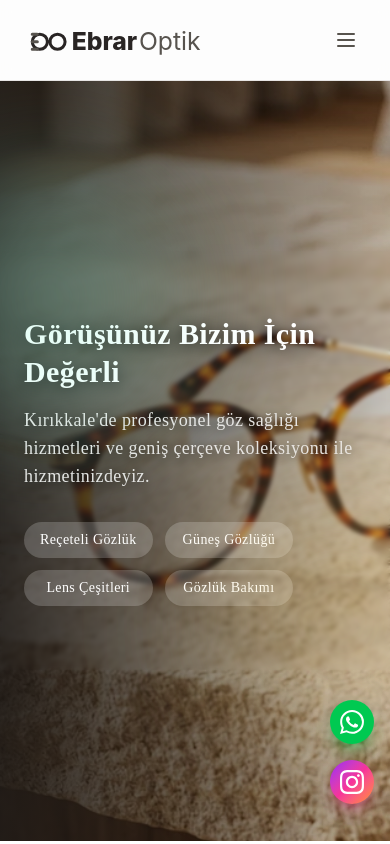
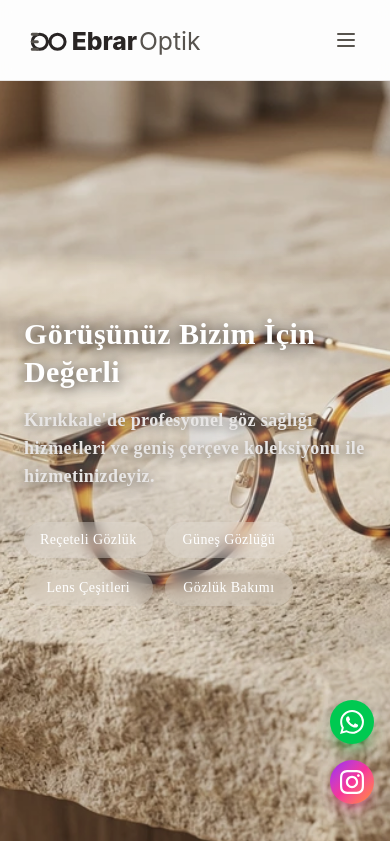
Before and after one commit to temreyildirim8/ebrar-optik, a Next.js app: page / in a window 390 px wide. Shown: the top 844 px of the page. Built offline with nearby package versions, Linux system fonts and the light colour scheme.

Commit message:
feat: better readability for the hero

```diff
--- a/src/components/AnimatedHeroBackground.tsx
+++ b/src/components/AnimatedHeroBackground.tsx
@@ -22,7 +22,7 @@ export function AnimatedHeroBackground() {
   }, []);
 
   return (
-    <div className="absolute inset-0 z-0 overflow-hidden bg-stone-900">
+    <div className="absolute inset-0 z-0 overflow-hidden bg-white/20 md:bg-stone-900">
       <AnimatePresence initial={false}>
         <motion.div
           key={currentIndex}
@@ -43,12 +43,13 @@ export function AnimatedHeroBackground() {
             className="object-cover object-center"
             sizes="100vw"
             quality={90}
+            style={{ filter: "saturate(0.8) brightness(0.95)" }}
           />
         </motion.div>
       </AnimatePresence>
 
-      {/* Yazıların okunabilirliğini artırmak için zarif gradient overlay */}
-      <div className="absolute inset-0 bg-gradient-to-r from-stone-900/90 via-stone-900/50 to-stone-900/10 dark:from-stone-950/95 dark:via-stone-950/70 dark:to-stone-950/20" />
+      {/* Gradient overlay */}
+      <div className="hidden md:block absolute inset-0 bg-gradient-to-r from-stone-900/90 via-stone-900/50 to-stone-900/10 dark:from-stone-950/95 dark:via-stone-950/70 dark:to-stone-950/20" />
     </div>
   );
 }
--- a/src/components/sections/HeroSection.tsx
+++ b/src/components/sections/HeroSection.tsx
@@ -6,7 +6,7 @@ export function HeroSection() {
     <section className="relative flex min-h-[90vh] w-full items-center justify-center overflow-hidden bg-gradient-to-br from-stone-50 via-white to-stone-100 dark:from-stone-950 dark:via-stone-900 dark:to-stone-950">
       <AnimatedHeroBackground />
 
-      <div className="container relative z-10 md:mx-auto flex max-w-7xl flex-col items-start justify-center gap-8 px-6 py-16 md:px-12 lg:px-24 backdrop-blur-[2px] md:backdrop-blur-[0]">
+      <div className="container relative z-10 md:mx-auto flex max-w-7xl flex-col items-start justify-center gap-8 px-6 py-16 md:px-12 lg:px-24 [background:radial-gradient(ellipse_at_center,rgba(255,255,255,0.25)_0%,rgba(255,255,255,0.1)_50%,rgba(255,255,255,0)_80%)] md:bg-transparent">
         {/* Logo and Brand */}
         {/* <HeroReveal className="flex flex-col items-center gap-4 text-center">
           <div className="flex h-20 w-20 items-center justify-center rounded-2xl bg-gradient-to-br from-emerald-500 to-teal-600 shadow-lg shadow-emerald-500/20">
@@ -22,10 +22,10 @@ export function HeroSection() {
           delay={0.2}
           className="flex max-w-3xl flex-col items-start gap-4 text-left"
         >
-          <h2 className="drop-shadow-[0_2px_8px_rgba(0,0,0,0.8)] text-3xl font-semibold leading-tight text-white sm:text-4xl md:text-5xl">
+          <h2 className="drop-shadow-[0_2px_8px_rgba(0,0,0,0.8)] text-3xl font-black leading-tight text-white sm:text-4xl md:text-5xl">
             Görüşünüz Bizim İçin Değerli
           </h2>
-          <p className="drop-shadow-[0_2px_6px_rgba(0,0,0,0.6)] text-lg text-stone-200 sm:text-xl md:text-2xl">
+          <p className="drop-shadow-[0_2px_6px_rgba(0,0,0,0.6)] text-lg font-semibold text-stone-200 sm:text-xl md:text-2xl">
             Kırıkkale&apos;de profesyonel göz sağlığı hizmetleri ve geniş
             çerçeve koleksiyonu ile hizmetinizdeyiz.
           </p>
@@ -72,8 +72,8 @@ export function HeroSection() {
         </div> */}
 
         {/* Decorative Elements */}
-        <div className="absolute -left-20 -top-20 h-64 w-64 rounded-full bg-gradient-to-br from-emerald-200/30 to-teal-200/30 blur-3xl dark:from-emerald-800/20 dark:to-teal-800/20" />
-        <div className="absolute -right-20 -bottom-20 h-64 w-64 rounded-full bg-gradient-to-br from-amber-200/30 to-orange-200/30 blur-3xl dark:from-amber-800/20 dark:to-orange-800/20" />
+        {/* <div className="absolute -left-20 -top-20 h-64 w-64 rounded-full bg-gradient-to-br from-emerald-200/30 to-teal-200/30 blur-3xl dark:from-emerald-800/20 dark:to-teal-800/20" />
+        <div className="absolute -right-20 -bottom-20 h-64 w-64 rounded-full bg-gradient-to-br from-amber-200/30 to-orange-200/30 blur-3xl dark:from-amber-800/20 dark:to-orange-800/20" /> */}
       </div>
     </section>
   );
```
